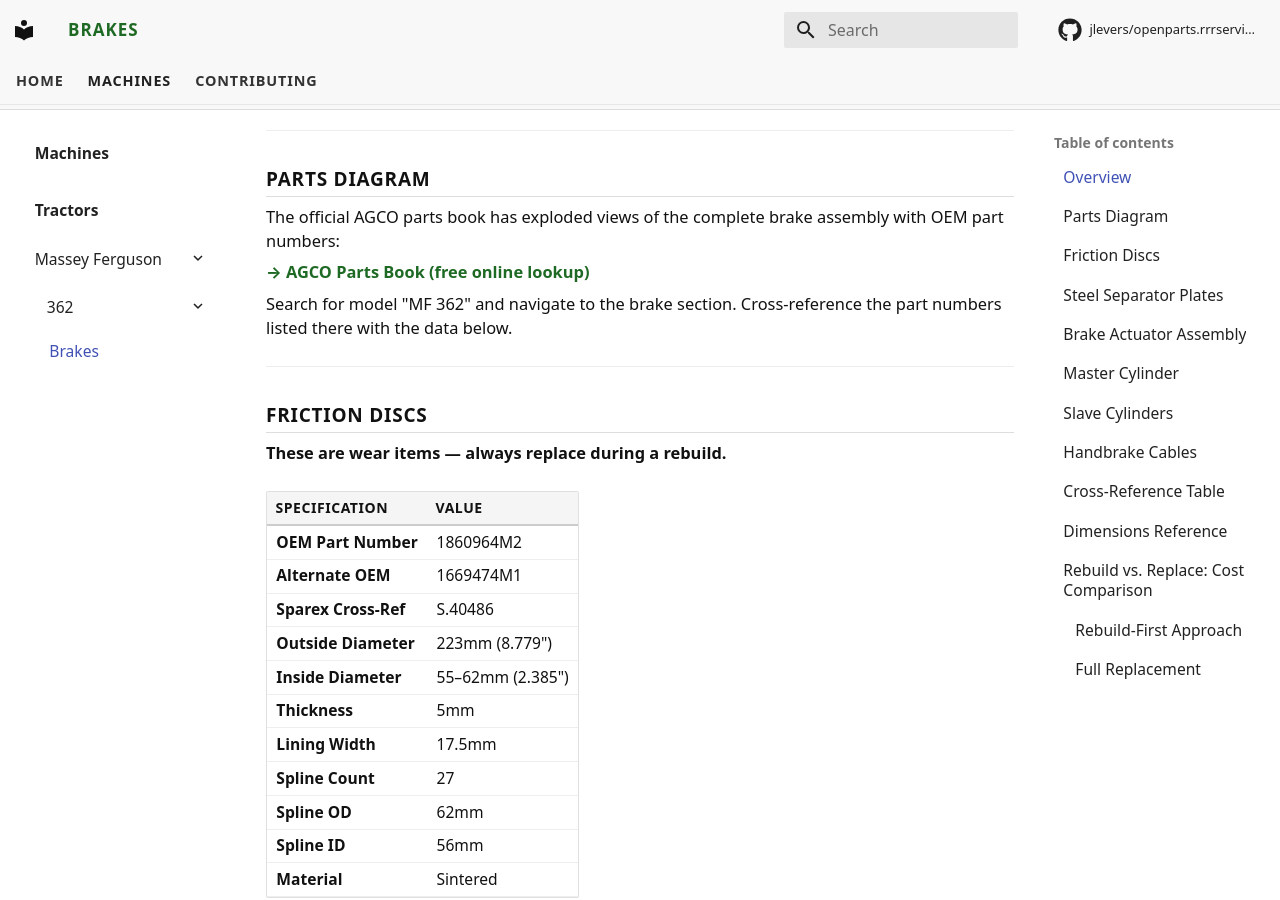
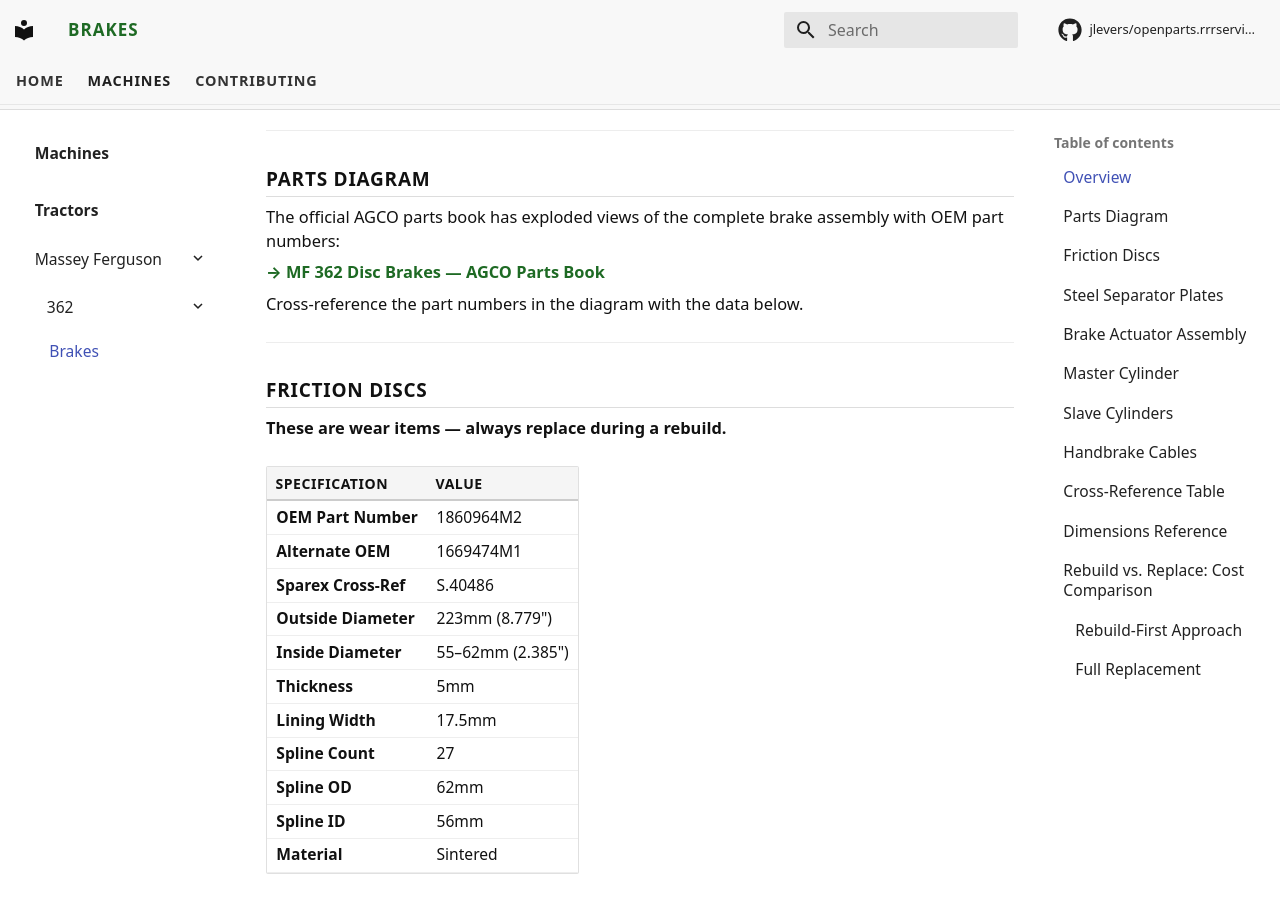
Before and after one commit to jlevers/openparts.rrrservice.co, an MkDocs documentation site: the page built from docs/machines/tractors/massey-ferguson/362/brakes.md, in a window 1280 px wide and 900 px high, scrolled down 480 px. Built offline with MkDocs 1.6.1 and Material for MkDocs 9.7.7, drawn with Linux system fonts in a browser that asks for light colours; comment, search, counter and statistics services are not loaded.

Commit message:
Link directly to AGCO disc brake diagram

```diff
--- a/docs/machines/tractors/massey-ferguson/362/brakes.md
+++ b/docs/machines/tractors/massey-ferguson/362/brakes.md
@@ -18,9 +18,9 @@ The MF 362 uses **oil-immersed (wet) disc brakes** housed in the rear axle housi
 
 The official AGCO parts book has exploded views of the complete brake assembly with OEM part numbers:
 
-**[→ AGCO Parts Book (free online lookup)](https://parts.agcocorp.com/)**
+**[→ MF 362 Disc Brakes — AGCO Parts Book](https://parts.agcocorp.com/us/en/apbcontent/model/masseyferguson/819779/MF%20362%20TRACTOR/ag143006-1)**
 
-Search for model "MF 362" and navigate to the brake section. Cross-reference the part numbers listed there with the data below.
+Cross-reference the part numbers in the diagram with the data below.
 
 ---
 
```
